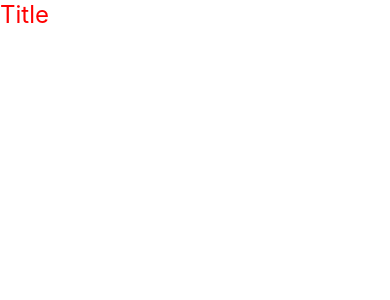
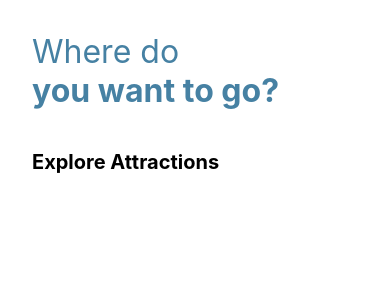
Before and after one commit to radubogdan6466/TravelAppCurs, a React Native app: screen / in a window 390 px wide. Shown: the top 300 px of the page. Built offline with nearby package versions, Linux system fonts and the light colour scheme.

Commit message:
Updated Title

```diff
--- a/src/components/Title/index.js
+++ b/src/components/Title/index.js
@@ -1,7 +1,12 @@
 import React from 'react';
 import {Text} from 'react-native';
 import styles from './styles';
-const Title = () => {
-  return <Text style={styles.title}>Title</Text>;
+
+const Title = ({text, style}) => {
+  return <Text style={[styles.title, style]}>{text}</Text>;
 };
-export default Title;
+Title.defaultProps = {
+  text: 'Default Text',
+};
+
+export default React.memo(Title);
--- a/src/components/Title/styles.js
+++ b/src/components/Title/styles.js
@@ -2,8 +2,9 @@
 
 const styles = StyleSheet.create({
   title: {
-    fontSize: 24,
-    color: 'red',
+    fontSize: 32,
+    color: '#4681A3',
+    fontWeight: 'bold',
   },
 });
 export default styles;
--- a/src/screens/Home/index.js
+++ b/src/screens/Home/index.js
@@ -1,12 +1,15 @@
 import React from 'react';
 import {View, SafeAreaView} from 'react-native';
 import Title from '../../components/Title';
+import styles from './styles';
 
 const Home = () => {
   return (
     <SafeAreaView>
-      <View>
-        <Title />
+      <View style={styles.container}>
+        <Title text="Where do" style={{fontWeight: 'normal'}} />
+        <Title text="you want to go?" />
+        <Title text="Explore Attractions" style={styles.subtitles} />
       </View>
     </SafeAreaView>
   );
--- a/src/screens/Home/styles.js
+++ b/src/screens/Home/styles.js
@@ -0,0 +1,14 @@
+import {StyleSheet} from 'react-native';
+
+const styles = StyleSheet.create({
+  container: {
+    margin: 32,
+  },
+  subtitles: {
+    fontSize: 20,
+    color: '#000000',
+    marginTop: 40,
+    marginBottom: 34,
+  },
+});
+export default styles;
```
